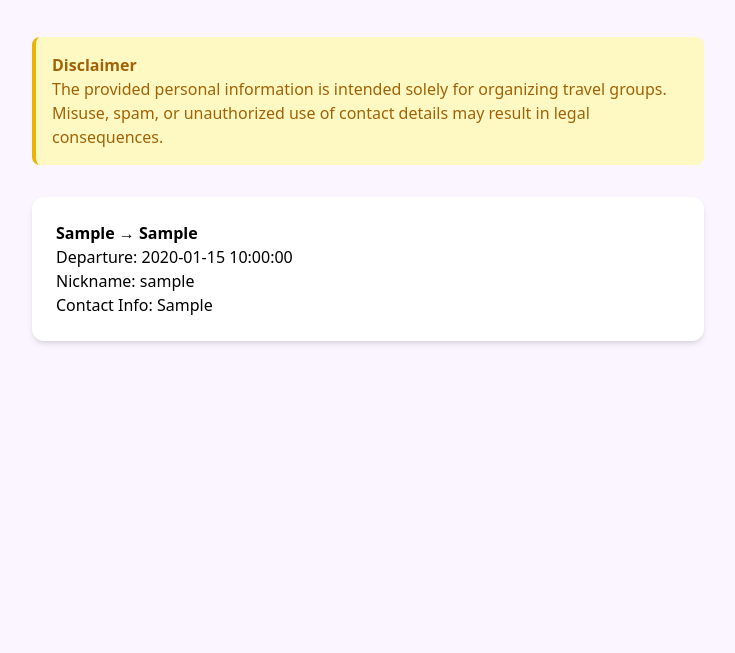
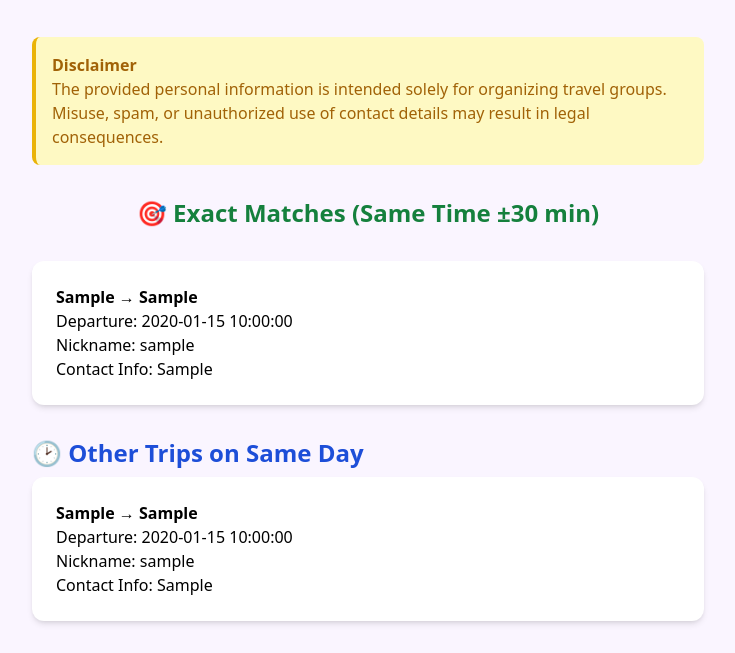
Before and after one commit to papasito31/train-travel, a Flask app: template templates/match_results.html in a window 1280 px wide. Shown: the part 147-800 px from the top of the page, without its empty margins (272-1007 px from the left). Run offline with Flask 3, Linux system fonts and the light colour scheme; the template is opened without the code that fills it: most values are stand-ins (such as "Sample title", 1, 10 or a date in 2020); some libraries are stand-ins or nearby versions.

Commit message:
Full match results upgrade with same-day trips

```diff
--- a/app.py
+++ b/app.py
@@ -61,24 +61,35 @@ def find_trip():
         conn.close()
 
         matches = []
+        other_matches = []
+
         for trip in all_trips:
             trip_departure, trip_arrival, trip_time, nickname, contact_info = trip
             trip_time_dt = datetime.fromisoformat(trip_time)
 
             if (trip_departure.lower() == departure_station.lower() and
-                trip_arrival.lower() == arrival_station.lower() and
-                abs((trip_time_dt - departure_time).total_seconds()) <= 1800):
-                matches.append({
-                    'departure_station': trip_departure,
-                    'arrival_station': trip_arrival,
-                    'departure_time': trip_time_dt.strftime('%Y-%m-%d %H:%M'),
-                    'nickname': nickname,
-                    'contact_info': contact_info
-                })
+                trip_arrival.lower() == arrival_station.lower()):
 
-        return render_template('match_results.html', matches=matches)
+                # Check tight match first (±30 minutes)
+                if abs((trip_time_dt - departure_time).total_seconds()) <= 1800:
+                    matches.append({
+                        'departure_station': trip_departure,
+                        'arrival_station': trip_arrival,
+                        'departure_time': trip_time_dt.strftime('%Y-%m-%d %H:%M'),
+                        'nickname': nickname,
+                        'contact_info': contact_info
+                    })
+
+                # If not tight time, check same day
+                elif trip_time_dt.date() == departure_time.date():
+                    other_matches.append({
+                        'departure_station': trip_departure,
+                        'arrival_station': trip_arrival,
+                        'departure_time': trip_time_dt.strftime('%Y-%m-%d %H:%M'),
+                        'nickname': nickname,
+                        'contact_info': contact_info
+                    })
+
+        return render_template('match_results.html', matches=matches, other_matches=other_matches)
 
     return render_template('find_trip.html')
-
-if __name__ == '__main__':
-    app.run(debug=True)
--- a/templates/match_results.html
+++ b/templates/match_results.html
@@ -28,6 +28,7 @@
         </div>
 
         {% if matches %}
+            <h3 class="text-2xl font-semibold text-green-700 mb-2">🎯 Exact Matches (Same Time ±30 min)</h3>
             <div class="space-y-6 w-full max-w-2xl">
                 {% for trip in matches %}
                     <div class="bg-white p-6 rounded-xl shadow-md transform hover:scale-105 transition">
@@ -38,10 +39,28 @@
                     </div>
                 {% endfor %}
             </div>
-        {% else %}
+        {% endif %}
+
+        {% if other_matches %}
+            <div class="mt-12 w-full max-w-2xl">
+                <h3 class="text-2xl font-semibold text-blue-700 mb-2">🕑 Other Trips on Same Day</h3>
+                <div class="space-y-6">
+                    {% for trip in other_matches %}
+                        <div class="bg-white p-6 rounded-xl shadow-md transform hover:scale-105 transition">
+                            <p><strong>{{ trip.departure_station }}</strong> → <strong>{{ trip.arrival_station }}</strong></p>
+                            <p>Departure: {{ trip.departure_time }}</p>
+                            <p>Nickname: {{ trip.nickname }}</p>
+                            <p>Contact Info: {{ trip.contact_info }}</p>
+                        </div>
+                    {% endfor %}
+                </div>
+            </div>
+        {% endif %}
+
+        {% if not matches and not other_matches %}
             <!-- No Matches Message -->
             <div class="bg-white p-8 rounded-xl shadow-md text-center max-w-md space-y-4">
-                <h3 class="text-2xl font-bold text-purple-700">😢 Oops, no matches found!</h3>
+                <h3 class="text-2xl font-bold text-purple-700">😢 Oops, no matches today!</h3>
                 <p class="text-gray-700">Looks like you're the pioneer today! 🚀</p>
                 <p class="text-gray-700">Post your trip now — others are waiting for a hero like you! 💪</p>
                 <a href="/post-trip" class="bg-green-600 hover:bg-green-800 text-white font-bold py-2 px-6 rounded-xl transform hover:scale-105 transition inline-block mt-4">
```
